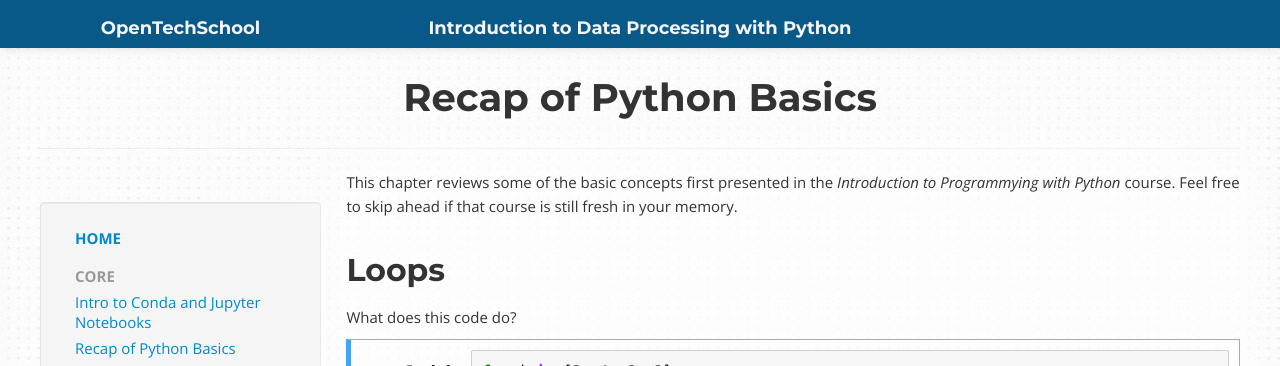
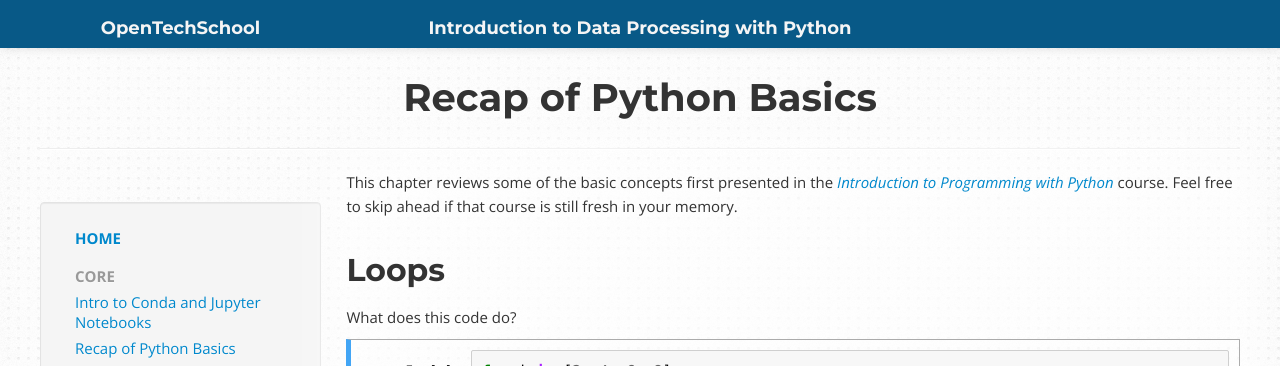
Before and after one commit to OpenTechSchool/python-data-intro, a Jekyll site: the page built from core/recap.md, in a window 1280 px wide. Shown: the top 366 px of the page. Built offline with Jekyll 4.4.1, drawn with Linux system fonts in a browser that asks for light colours.

Commit message:
clean up recap, remove jupyter references

```diff
--- a/core/recap.md
+++ b/core/recap.md
@@ -5,7 +5,7 @@ title: Recap of Python Basics
 
 ---
 
-This chapter reviews some of the basic concepts first presented in the _Introduction to Programmying with Python_ course. Feel free to skip ahead if that course is still fresh in your memory.
+This chapter reviews some of the basic concepts first presented in the [_Introduction to Programming with Python_](http://opentechschool.github.io/python-beginners/) course. Feel free to skip ahead if that course is still fresh in your memory.
 
 ## Loops
 
```
